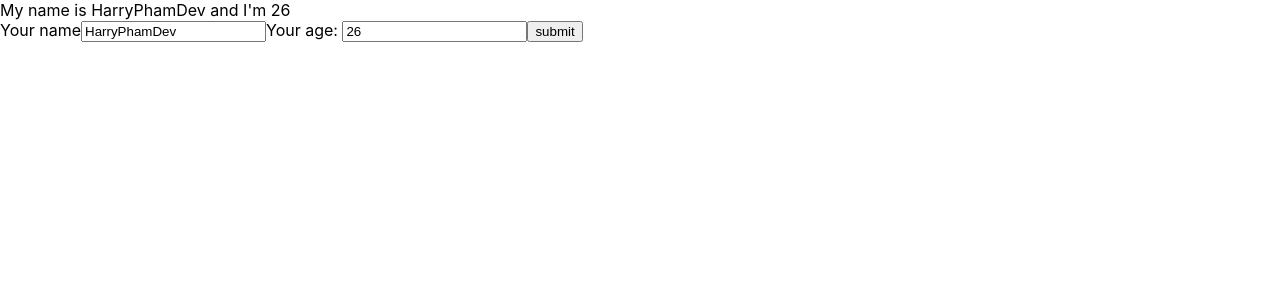
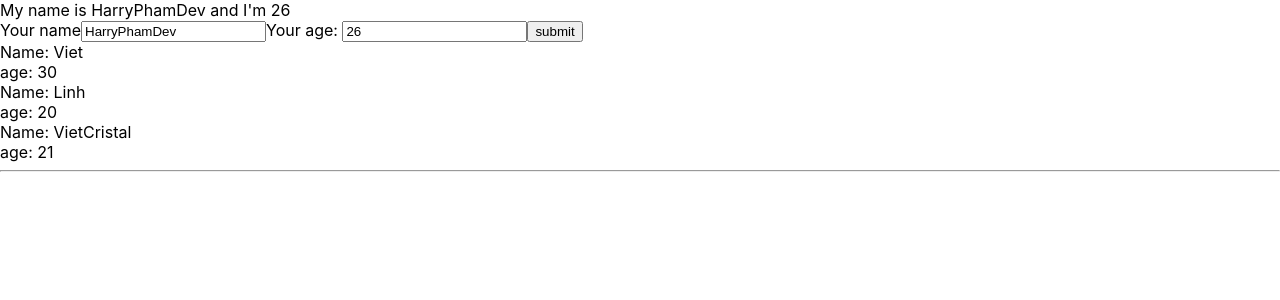
Before and after one commit to CristalViet/hocreact, a React (Create React App) app: page / in a window 1280 px wide. Shown: the top 300 px of the page. Built offline with nearby package versions, Linux system fonts and the light colour scheme.

Commit message:
updatebai24

```diff
--- /dev/null
+++ b/src/components/DisplayInfor.js
@@ -0,0 +1,29 @@
+import React  from "react";
+
+
+class DisplayInfor extends React.Component{
+
+    render(){
+    const {listUsers}=this.props;
+
+        return(
+            <div>
+                {listUsers.map((user,index)=>{
+                    return(
+                        <div key={user.id}>
+                        <div>Name: {user.name}</div>
+                        <div>age: {user.age}</div>
+                        </div>
+
+
+                    )
+
+                })}
+            </div>
+
+
+
+        );
+    }
+}
+export default DisplayInfor;
--- a/src/components/MyComponents.js
+++ b/src/components/MyComponents.js
@@ -1,17 +1,30 @@
 import React from 'react';
 import UserInfor from './UserInfor';
+import DisplayInfor from './DisplayInfor';
 
 class MyComponent extends React.Component {
 
+    state={
+        listUsers : [
+            {id:1,name:"Viet" ,age:"30"},
+            {id:2,name:"Linh" ,age:"20"},
+            {id:3,name:"VietCristal" ,age:"21"},
 
+
+        ]
+    }
 
     //JSX
     render(){
+        //Dry
         return(
         <div>
 
 
         <UserInfor/>
+        <DisplayInfor listUsers={this.state.listUsers}></DisplayInfor>
+        <hr/>
+
         </div>
 
         );
```
